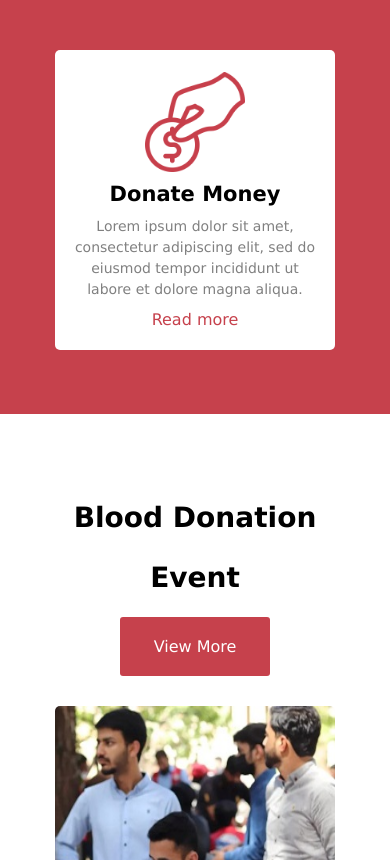
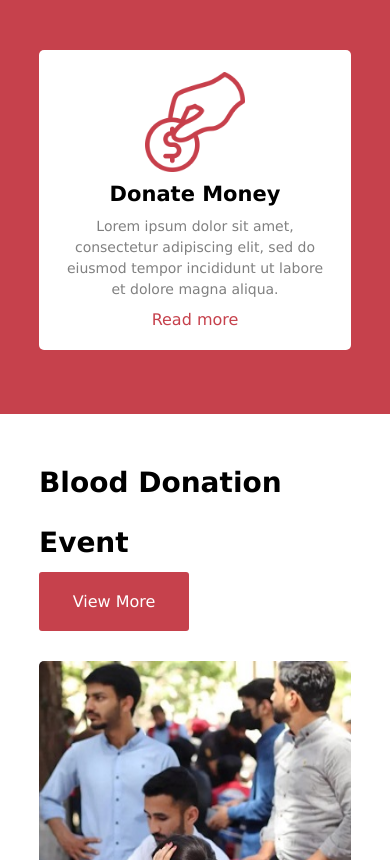
Before and after one commit to moinuddinrao/practice_projects, a plain HTML site: page index.html in a window 390 px wide. Shown: the part 1140-2000 px from the top of the page. Drawn offline with Linux system fonts and the light colour scheme.

Commit message:
Add files via upload

```diff
--- a/css/stylesheet.css
+++ b/css/stylesheet.css
@@ -357,7 +357,7 @@ input[type="checkbox"] {
   }
 
   .action {
-    width: 90%;
+    width: 100%;
     height: 300px;
     margin: 25px auto;
   }
@@ -471,25 +471,18 @@ input[type="checkbox"] {
 }
 
 @media only screen and (max-width: 768px) {
-  .event-heading,
+  .event-heading {
+    flex-direction: column;
+  }
   .event-content {
     flex-direction: column;
-    text-align: center;
-    justify-content: center;
-    align-content: center;
-    margin: 25px auto;
-  }
-
-  .event-heading h1 {
-    margin: 10px auto;
   }
 
   .event-txt {
-    margin: 25px auto;
+    margin: 50px auto;
   }
 
   .event-column {
-    width: 90%;
-    margin: 25px auto;
+    width: 100%;
   }
 }
```
